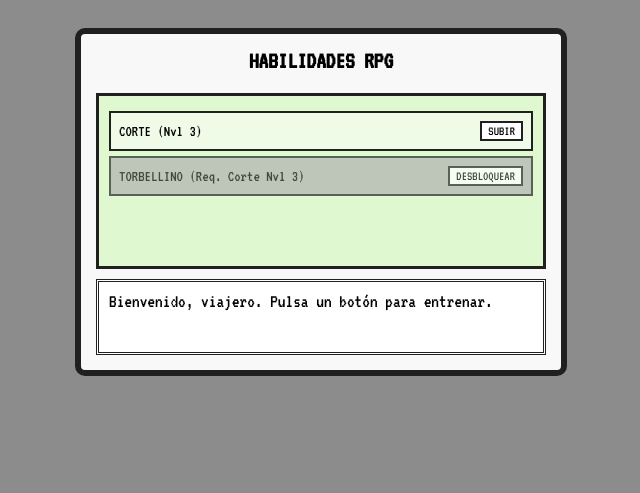
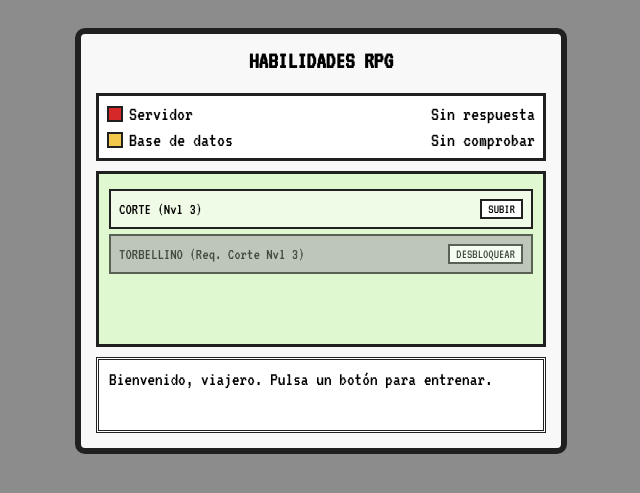
Before and after one commit to e-Luque/rpg-pro-luque, a Flask app: page / in a window 1280 px wide. Shown: the top 493 px of the page, without its empty margins (319-959 px from the left). Run offline with Flask 3, Linux system fonts and the light colour scheme; some libraries are stand-ins or nearby versions.

Commit message:
Cambios menores

```diff
--- a/templates/index.html
+++ b/templates/index.html
@@ -2,12 +2,27 @@
 <html lang="es">
 <head>
     <meta charset="UTF-8">
+    <meta name="viewport" content="width=device-width, initial-scale=1.0">
     <link href="https://fonts.googleapis.com/css2?family=VT323&display=swap" rel="stylesheet">
     <script src="https://cdnjs.cloudflare.com/ajax/libs/socket.io/4.0.1/socket.io.js"></script>
     <style>
-        :root { --pk-dark: #202020; --pk-light: #f8f8f8; --pk-green: #38b000; }
+        :root {
+            --pk-dark: #202020;
+            --pk-light: #f8f8f8;
+            --pk-green: #38b000;
+            --pk-yellow: #f2c94c;
+            --pk-red: #d62828;
+        }
         body { background-color: #8c8c8c; font-family: 'VT323', monospace; display: flex; justify-content: center; padding: 20px; }
-        #game-container { width: 450px; background: var(--pk-light); border: 6px solid var(--pk-dark); border-radius: 10px; padding: 15px; }
+        #game-container { width: min(450px, 100%); background: var(--pk-light); border: 6px solid var(--pk-dark); border-radius: 10px; padding: 15px; }
+        .status-panel { border: 3px solid var(--pk-dark); background: #fff; padding: 8px; margin-bottom: 10px; display: grid; gap: 6px; }
+        .status-row { display: flex; align-items: center; justify-content: space-between; gap: 8px; font-size: 1.25rem; }
+        .status-label { display: flex; align-items: center; gap: 6px; }
+        .status-dot { width: 12px; height: 12px; border: 2px solid var(--pk-dark); background: var(--pk-yellow); display: inline-block; }
+        .status-value { text-align: right; }
+        .status-ok .status-dot { background: var(--pk-green); }
+        .status-error .status-dot { background: var(--pk-red); }
+        .status-wait .status-dot { background: var(--pk-yellow); }
         .screen { background-color: #e0f8d0; border: 3px solid var(--pk-dark); padding: 10px; min-height: 150px; margin-bottom: 10px; }
         .skill-box { border: 2px solid var(--pk-dark); margin: 5px 0; padding: 8px; background: rgba(255,255,255,0.5); display: flex; justify-content: space-between; align-items: center; }
         .locked { background: #b0b0b0; opacity: 0.7; }
@@ -19,6 +34,16 @@
 <body>
 <div id="game-container">
     <h2 style="text-align:center; margin-top:0;">HABILIDADES RPG</h2>
+    <div class="status-panel" aria-label="Estado del sistema">
+        <div class="status-row status-wait" id="server-status">
+            <span class="status-label"><span class="status-dot"></span>Servidor</span>
+            <span class="status-value" id="server-status-text">Conectando...</span>
+        </div>
+        <div class="status-row status-wait" id="db-status">
+            <span class="status-label"><span class="status-dot"></span>Base de datos</span>
+            <span class="status-value" id="db-status-text">Sin comprobar</span>
+        </div>
+    </div>
     <div class="screen" id="skill-tree">
         <div class="skill-box">
             <span>CORTE (Nvl <span id="nvl-1">3</span>)</span>
@@ -34,16 +59,52 @@
 <script>
     const socket = io();
     const idPersonaje = 1;
+    const serverStatus = document.getElementById('server-status');
+    const serverStatusText = document.getElementById('server-status-text');
+    const dbStatus = document.getElementById('db-status');
+    const dbStatusText = document.getElementById('db-status-text');
+
+    function setStatus(element, textElement, state, text) {
+        element.classList.remove('status-ok', 'status-error', 'status-wait');
+        element.classList.add(`status-${state}`);
+        textElement.innerText = text;
+    }
+
+    function setDatabaseStatus(state, text) {
+        setStatus(dbStatus, dbStatusText, state, text);
+    }
 
     function subirHabilidad(idHabilidad) {
+        setDatabaseStatus('wait', 'Consultando...');
         socket.emit('mejorar_habilidad', {
             id_personaje: idPersonaje,
             id_habilidad: idHabilidad
         });
     }
 
+    socket.on('connect', () => {
+        setStatus(serverStatus, serverStatusText, 'ok', 'Conectado');
+        if (dbStatusText.innerText === 'Sin comprobar') {
+            setDatabaseStatus('wait', 'Sin comprobar');
+        }
+    });
+
+    socket.on('disconnect', () => {
+        setStatus(serverStatus, serverStatusText, 'error', 'Desconectado');
+        setDatabaseStatus('wait', 'Sin comprobar');
+    });
+
+    socket.io.on('reconnect_attempt', () => {
+        setStatus(serverStatus, serverStatusText, 'wait', 'Reconectando...');
+    });
+
+    socket.io.on('reconnect_error', () => {
+        setStatus(serverStatus, serverStatusText, 'error', 'Sin respuesta');
+    });
+
     socket.on('status', (data) => {
         document.getElementById('log').innerText = "> " + data.mensaje;
+        setDatabaseStatus('ok', data.ok ? 'Operativa' : 'Respondió');
     });
 </script>
 </body>
```
